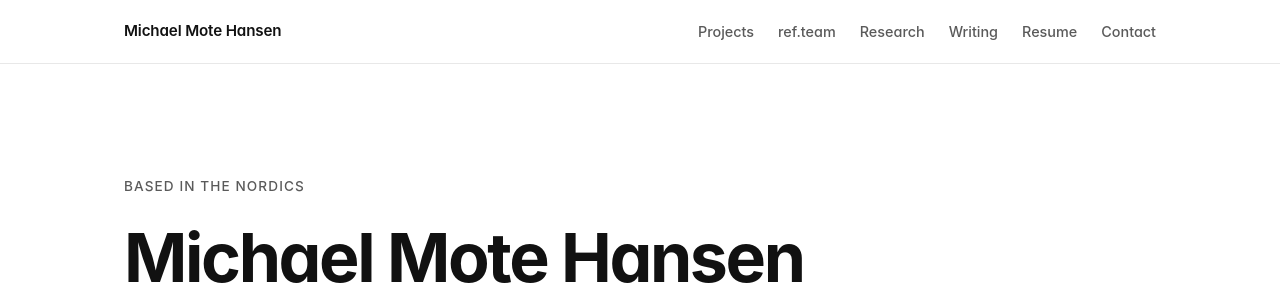
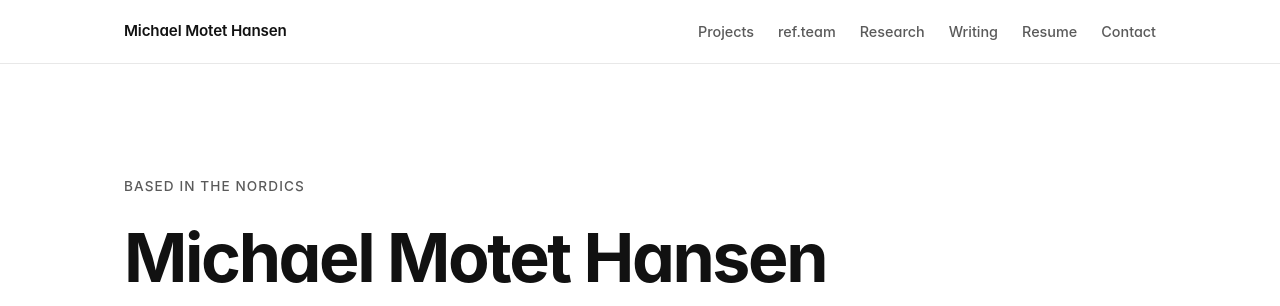
Before and after one commit to motethansen/motethansen-site, a plain HTML site: page public/index.html in a window 1280 px wide. Shown: the top 306 px of the page. Drawn offline with Linux system fonts and the light colour scheme.

Commit message:
fix: correct name to Michael Motet Hansen (missing t)

```diff
--- a/public/index.html
+++ b/public/index.html
@@ -3,16 +3,16 @@
 <head>
   <meta charset="UTF-8">
   <meta name="viewport" content="width=device-width, initial-scale=1.0">
-  <meta name="description" content="Michael Mote Hansen — entrepreneur, AI researcher, and innovation facilitator based in the Nordics. Working at the intersection of AI, innovation, and human potential.">
-  <meta name="author" content="Michael Mote Hansen">
+  <meta name="description" content="Michael Motet Hansen — entrepreneur, AI researcher, and innovation facilitator based in the Nordics. Working at the intersection of AI, innovation, and human potential.">
+  <meta name="author" content="Michael Motet Hansen">
   <meta name="theme-color" content="#ffffff">
 
-  <meta property="og:title" content="Michael Mote Hansen">
+  <meta property="og:title" content="Michael Motet Hansen">
   <meta property="og:description" content="Entrepreneur · Researcher · Builder. Working at the intersection of AI, innovation, and human potential.">
   <meta property="og:type" content="website">
   <meta property="og:url" content="https://motethansen.com">
 
-  <title>Michael Mote Hansen — Entrepreneur, Researcher, Builder</title>
+  <title>Michael Motet Hansen — Entrepreneur, Researcher, Builder</title>
 
   <link rel="stylesheet" href="/style.css">
 </head>
@@ -22,7 +22,7 @@
 
   <header class="site-header">
     <nav class="nav" aria-label="Primary">
-      <a class="nav__brand" href="#top">Michael Mote Hansen</a>
+      <a class="nav__brand" href="#top">Michael Motet Hansen</a>
       <ul class="nav__links">
         <li><a href="#projects">Projects</a></li>
         <li><a href="#refteam">ref.team</a></li>
@@ -39,7 +39,7 @@
     <section id="top" class="hero" aria-labelledby="hero-title">
       <div class="container">
         <p class="hero__eyebrow">Based in the Nordics</p>
-        <h1 id="hero-title" class="hero__title">Michael Mote Hansen</h1>
+        <h1 id="hero-title" class="hero__title">Michael Motet Hansen</h1>
         <p class="hero__tagline">Entrepreneur · Researcher · Builder</p>
         <p class="hero__intro">Working at the intersection of AI, innovation, and human potential — building tools, programmes, and research that help organisations and people grow into what comes next.</p>
         <div class="hero__cta">
@@ -211,7 +211,7 @@
 
   <footer class="site-footer">
     <div class="container site-footer__inner">
-      <p class="site-footer__copy">&copy; 2026 Michael Mote Hansen</p>
+      <p class="site-footer__copy">&copy; 2026 Michael Motet Hansen</p>
       <ul class="site-footer__links">
         <li><a href="https://github.com/motethansen" target="_blank" rel="noopener">GitHub</a></li>
         <li><a href="https://linkedin.com/in/motethansen" target="_blank" rel="noopener">LinkedIn</a></li>
```
Also changed, not shown: public/resume/index.html (+6 -6 lines).
